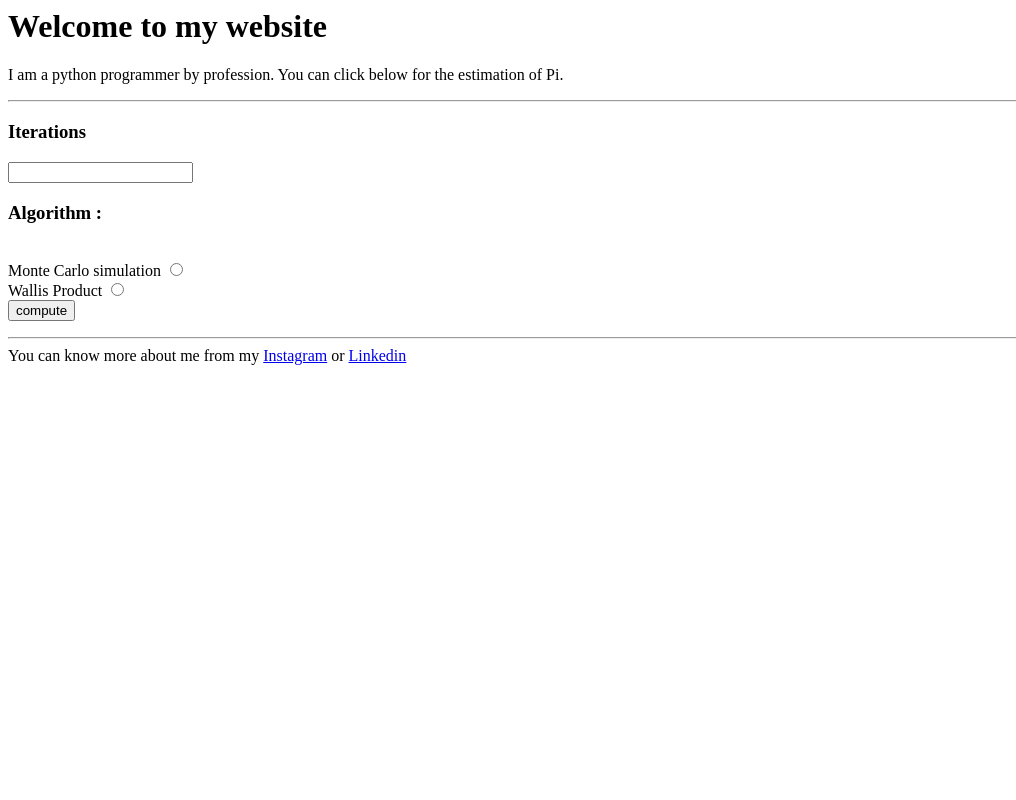
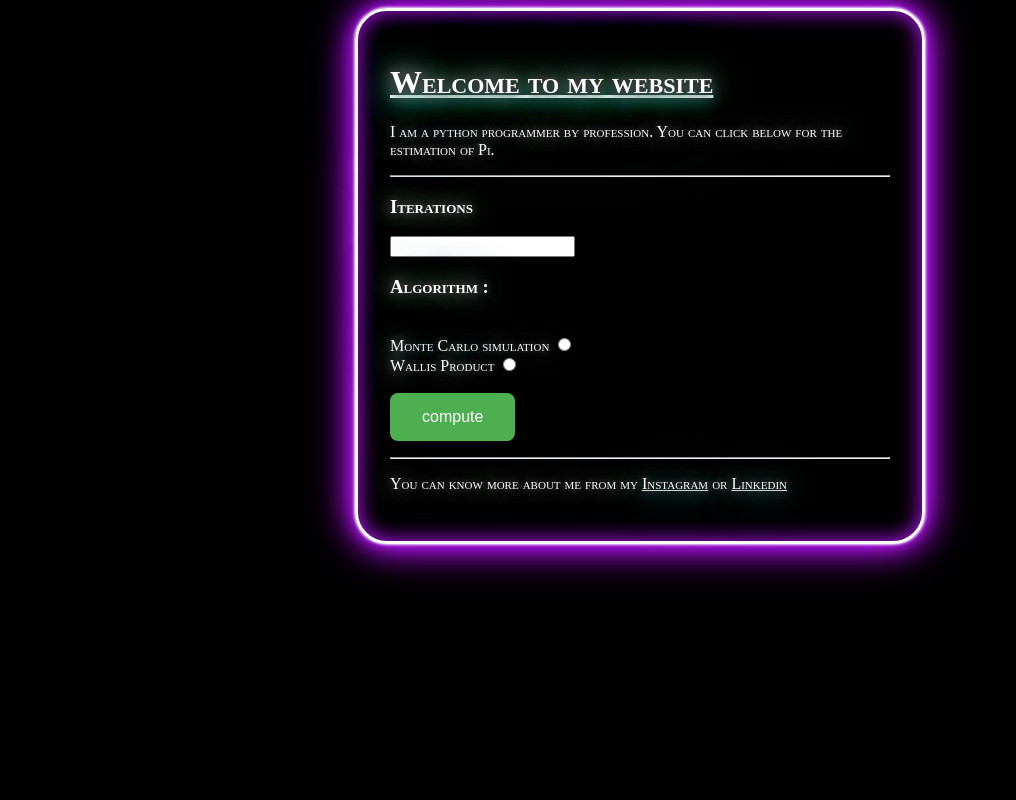
Before and after one commit to MuhammedMusharaf007/Python-Estimation-Webapp, a Flask app: page / in a window 1280 px wide. Shown: the whole page, without its empty margins (0-1016 px from the left). Run offline with Flask 2, Linux system fonts and the light colour scheme.

Commit message:
Added Neon text and button style

```diff
--- a/templates/base.html
+++ b/templates/base.html
@@ -1,28 +1,76 @@
 <html>
 <head>
 	<title>My Pi estimation Website</title>
+	<style type = "text/css">
+	.content{max-width:500px;
+					margin:auto;
+					border: 0.2rem solid #fff;
+  				border-radius: 2rem;
+  				padding: 2em;
+  				box-shadow: 0 0 .2rem #fff,
+              0 0 .2rem #fff,
+              0 0 2rem #bc13fe,
+              0 0 0.8rem #bc13fe,
+              0 0 2.8rem #bc13fe,
+              inset 0 0 1.3rem #bc13fe;
+          font-variant: small-caps;
+					}
+		h1 	{
+				text-decoration: underline;
+				}
+body{
+				background-color: #000;
+				}
+.neonText {
+  color: #fff;
+  text-shadow:
+      0 0 7px #333,
+      0 0 10px #333,
+      0 0 21px #fff,
+      0 0 42px #0fa,
+      0 0 82px #123,
+      0 0 92px #123,
+      0 0 102px #0fa,
+      0 0 151px #345;
+}
+.button {
+	background-color: #4CAF50; /* Green */
+  border: none;
+  color: white;
+  padding: 15px 32px;
+  text-align: center;
+  text-decoration: none;
+  display: inline-block;
+  font-size: 16px;
+  border-radius: 8px;
+  transition-duration: 0.4s;
+}
+
+	</style>
 </head>
 <body>
+<div class="content">
 	{% block body %}
 	{% endblock %}
 	<hr/>
-	<p>
+	<p class="neonText">
 		<form method="post" action="/estimate">
-			<label for="iterations"><h3>Iterations</h3></label>
+			<label for="iterations"><h3 class="neonText">Iterations</h3></label>
 			<input name="iterations" type="number" id="iterations" required>
 			<br/>
-			<label><h3>Algorithm : </h3></label>
+			<label><h3 class="neonText">Algorithm : </h3></label>
 			<br/>
-			<label for="montecarlo">Monte Carlo simulation</label>
+			<label for="montecarlo" class="neonText">Monte Carlo simulation</label>
 			<input type="radio" name="algorithm" id="montecarlo" value="mc" required />
 			<br/>
-			<label for="wallisproduct">Wallis Product</label>
+			<label for="wallisproduct" class="neonText">Wallis Product</label>
 			<input type="radio" name="algorithm" id="wallisproduct" value="wallis" required />
-			<br/>
-			<input type="submit" value="compute">
+			<br/></br>
+			<input class="button" type="submit" value="compute">
 		</form>
 	</p>
 	<hr/>
-	You can know more about me from my <a href="https://www.instagram.com/mu_sha_raf_/">Instagram</a> or <a href="https://in.linkedin.com/in/muhammedmusharaf007">Linkedin</a>
+	<p class="neonText">You can know more about me from my <a href="https://www.instagram.com/mu_sha_raf_/" class = "neonText">Instagram</a> or <a href="https://in.linkedin.com/in/muhammedmusharaf007" class="neonText">Linkedin</a>
+</div>
 </body>
 </html>
--- a/templates/index.html
+++ b/templates/index.html
@@ -1,8 +1,8 @@
 {% extends "base.html" %}
 {% block body%}
-	<h1>Welcome to my website</h1>
+	<h1 class="neonText">Welcome to my website</h1>
 
-	<p>
+	<p class="neonText">
 		I am a python programmer by profession. You can click below for the estimation of Pi.
 	</p>
 {% endblock %}
```
Also changed, not shown: templates/estimate.html (+5 -5 lines).
